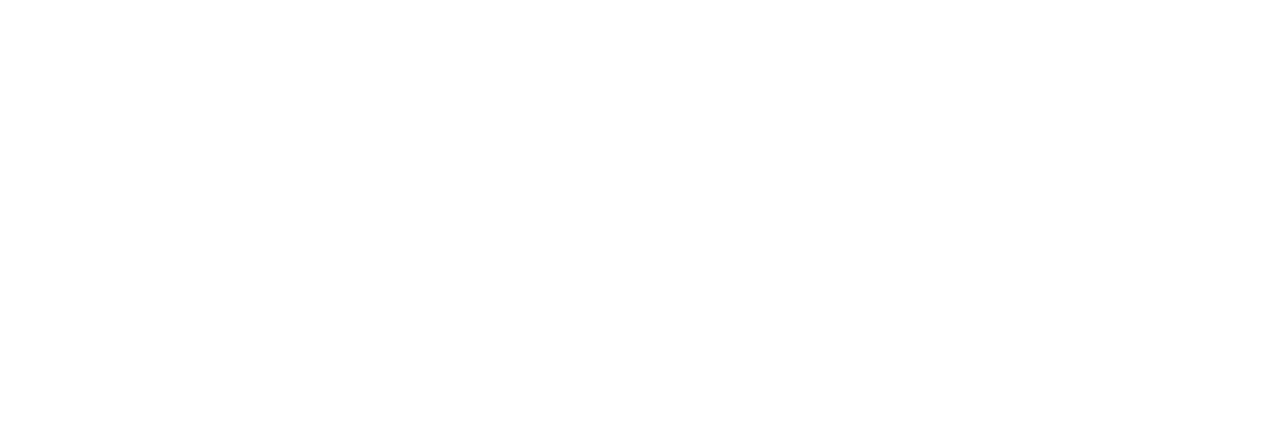
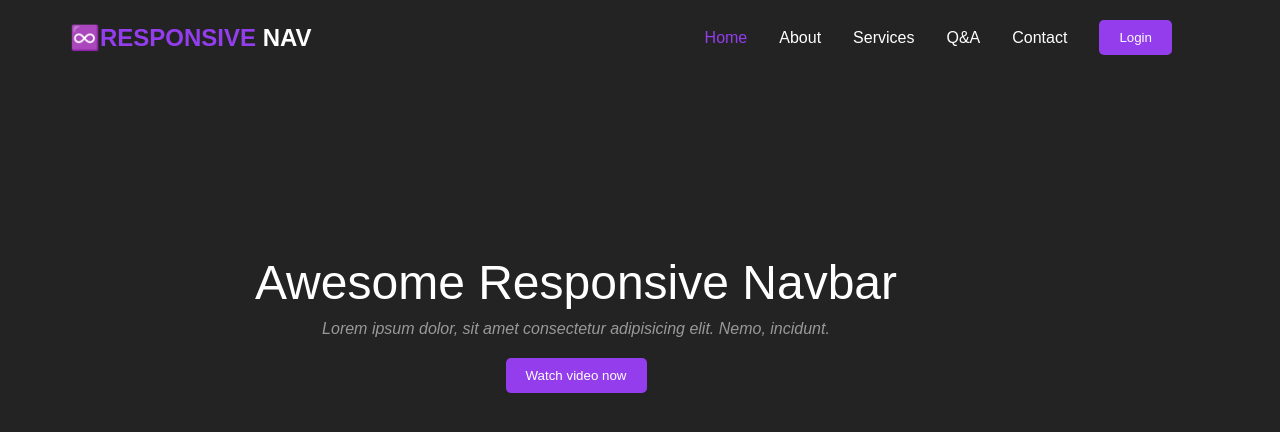
Before and after one commit to HasimMolla/Daily-Challenges, a plain HTML site: page Day-9/index.html in a window 1280 px wide. Drawn offline with Linux system fonts and the light colour scheme.

Commit message:
create simple landing page

```diff
--- a/Day-9/index.html
+++ b/Day-9/index.html
@@ -7,6 +7,45 @@
     <link rel="stylesheet" href="./style.css">
 </head>
 <body>
+    <nav>
+        <div class="container nav-wrapper">
+            <div class="logo">
+                <h2>♾️<strong><span>Responsive</span> nav</strong></h2>
+            </div>
+            <ul class="nav-list">
+                <li class="active">
+                    <a href="#">Home</a>
+                </li>
+                <li>
+                    <a href="#">About</a>
+                </li>
+                <li>
+                    <a href="#">Services</a>
+                </li>
+                <li>
+                    <a href="#">Q&A</a>
+                </li>
+                <li>
+                    <a href="#">Contact</a>
+                </li>
+                <li>
+                    <button class="btn">Login</button>
+                </li>
+            </ul>
+        </div>
+    </nav>
+
+    <main>
+        <section class="header container">
+            <div class="header_inner">
+                <h2>Awesome Responsive Navbar</h2>
+                <h4>Lorem ipsum dolor, sit amet consectetur adipisicing elit. Nemo, incidunt.</h4>
+            </div>
+            <div>
+                <button class="btn">Watch video now</button>
+            </div>
+        </section>
+    </main>
 
     <script src="./app.js"></script>
 </body>
--- a/Day-9/style.css
+++ b/Day-9/style.css
@@ -0,0 +1,118 @@
+*{
+    margin: 0;
+    padding: 0;
+    box-sizing: border-box;
+}
+:root{
+    --primary:#933ded;
+    --dark:#232323;
+    --pure:#ffffff;
+    --smoke:whitesmoke;
+    --dark-grey:#999;
+}
+body{
+    font-family:Arial, Helvetica, sans-serif;
+    background-color: var(--dark);
+    color: var(--pure);
+    width: 100%;
+    height: 100%;
+}
+
+.container{
+    max-width: 90%;
+    /* margin: 0 auto; */
+    display: flex;
+    justify-content: center;
+    align-items: center;
+}
+.nav-wrapper{
+    display: flex;
+    align-items: center;
+    justify-content: space-between;
+    margin: 20px;
+}
+
+.nav-wrapper .logo{
+    display: flex;
+    justify-content: center;
+    align-items: center;
+    margin-left: 50px;
+}
+
+.nav-wrapper .logo h2{
+    text-transform: uppercase;
+    font-weight: 900;
+}
+
+.nav-wrapper .logo h2 span{
+    color: var(--primary);
+}
+
+.nav-wrapper .nav-list{
+    list-style: none;
+    display: flex;
+    align-items: center;
+    justify-content: space-around;
+    gap: 2rem;
+}
+
+.nav-wrapper .nav-list li a{
+  text-decoration: none;
+  color: var(--pure);
+  cursor: pointer;
+transition: all 0.3s linear;
+}
+
+.nav-wrapper .nav-list li a:hover{
+    color: var(--primary);
+    transition: all 0.3s linear;
+}
+
+.nav-wrapper .nav-list .active a{
+    color: var(--primary);
+}
+ .btn{
+    border: none;
+    background-color: var(--primary);
+    padding: 10px 20px;
+    border-radius: 5px;
+    color: var(--pure);
+    cursor: pointer;
+    transition: all 0.3s linear;
+}
+
+.btn:hover{
+    background-color: #a35af0;
+    transition: all 0.3s linear;
+}
+
+.header{
+    display: flex;
+    flex-direction: column;
+    align-items: center;
+    margin-top: 200px;
+}
+
+.header .header_inner{
+    display: flex;
+    flex-direction: column;
+    justify-content: center;
+    align-items: center;
+}
+
+.header .header_inner h2{
+    font-size: 3rem;
+    font-weight: 400;
+    color: var(--pure);
+}
+
+.header .header_inner h4{
+    font-style: italic;
+    font-size: 1rem;
+    font-weight: 100;
+    color: var(--dark-grey);
+    margin-top: 10px;
+}
+.header .btn{
+margin-top: 20px;
+}
```
